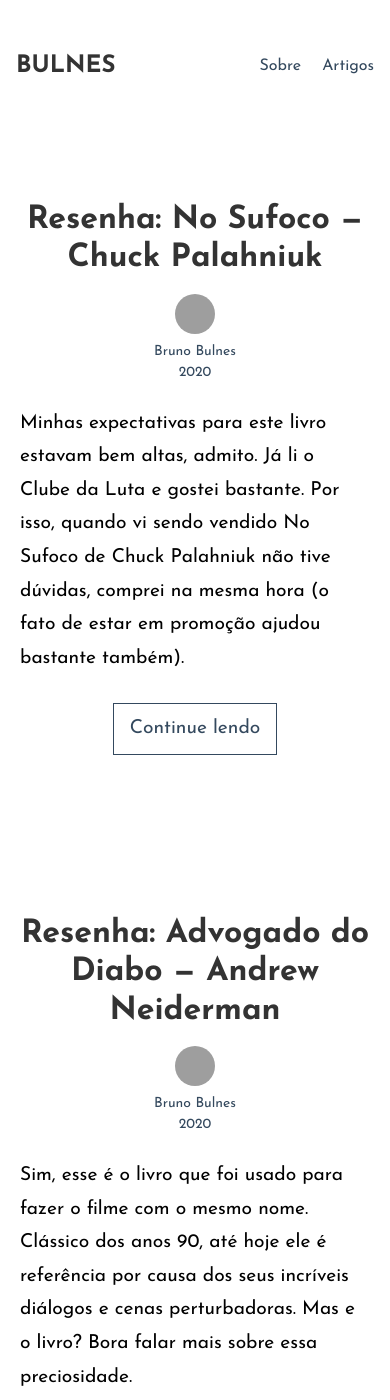
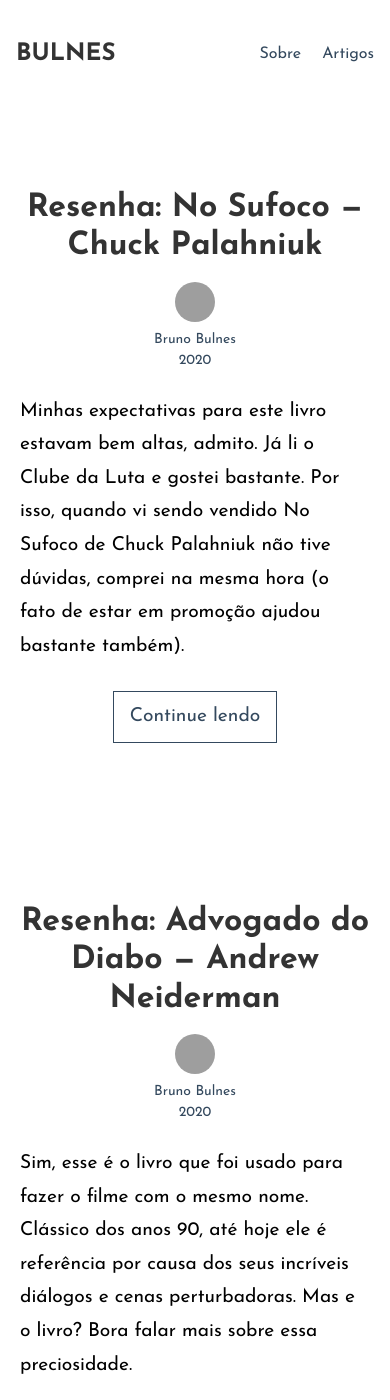
Before and after one commit to bulnes/bulnes.github.io, a Jekyll site: the page built from index.markdown, in a window 390 px wide and 1400 px high. Built offline with Jekyll 4.4.1, drawn with Linux system fonts in a browser that asks for light colours; grey boxes are pictures that could not be loaded.

Commit message:
refact: adjust at mobile header and scroll header

```diff
--- a/_sass/header.sass
+++ b/_sass/header.sass
@@ -24,7 +24,7 @@
 
   @media screen and ( max-width: $mobile-default-breakpoint )
     justify-content: space-between
-    padding: 20px 1rem 40px
+    padding: 40px 1rem
 
     &__title
       font-size: 1.5rem
--- a/_sass/reset.sass
+++ b/_sass/reset.sass
@@ -16,7 +16,7 @@
   position: relative
 
   @media screen and ( max-width: $mobile-default-breakpoint )
-    padding-top: 2rem
+    padding-top: 0
 
 h1, h2, h3, h4, h5, h6
   font-weight: 700
```
